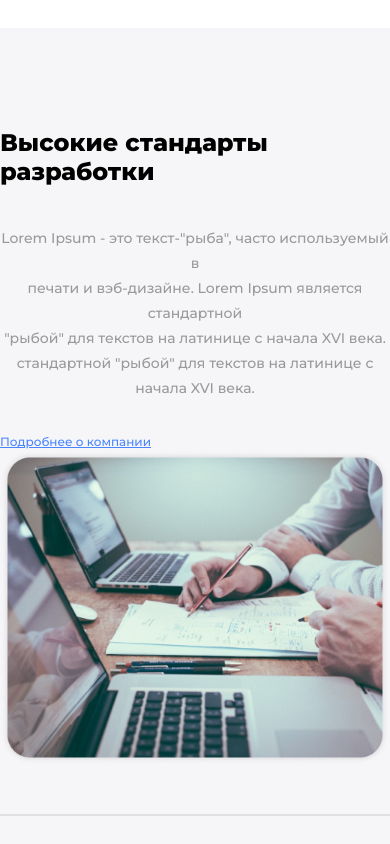
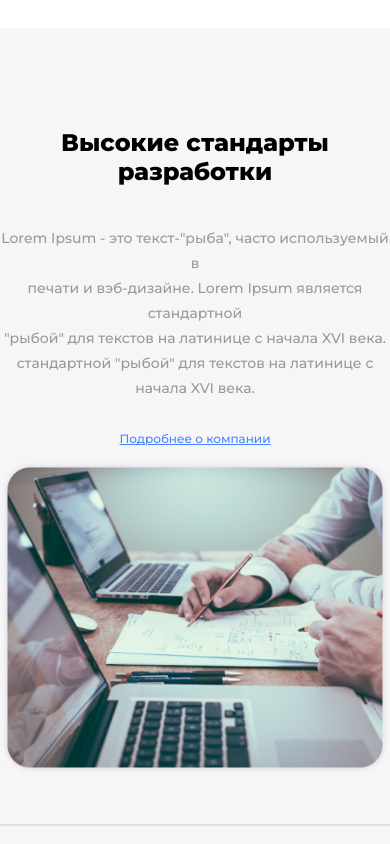
Before and after one commit to KadichaKadicha/it-company, a plain HTML site: page index.html in a window 390 px wide. Shown: the part 1940-2784 px from the top of the page. Drawn offline with Linux system fonts and the light colour scheme.

Commit message:
Edit responsive

```diff
--- a/css/media.css
+++ b/css/media.css
@@ -74,12 +74,16 @@
     .section-desc {
         font-size: 14px;}
     .standart-title {
-        font-size: 24px;}
+        font-size: 24px;
+        text-align: center;
+    }
     .standart-desc {
         font-weight: normal;
         font-size: 14px;}
     .standart-link {
-
+        text-align: center;
+        display: block;
+        padding-bottom: 14px;
         font-size: 12px;
     }
 
@@ -117,7 +121,7 @@
         margin-bottom: 33px;
     }
     .video-item-image {
-        padding-bottom: 56px;
+        padding-bottom: 26px;
     }
     .video-item-btn{
         font-size: 10px;
@@ -125,13 +129,15 @@
     .video-item-btn span {
         padding-left: 8px;
     }
+    .video{
+        padding-bottom: 50px;
+    }
     .video-play{
         padding: 0px 16px 0px 2px;
     }
     .video-play svg{
         width: 32px;
     }
-
     .video-desc{
 padding: 30px 0 100px;
     }
```
